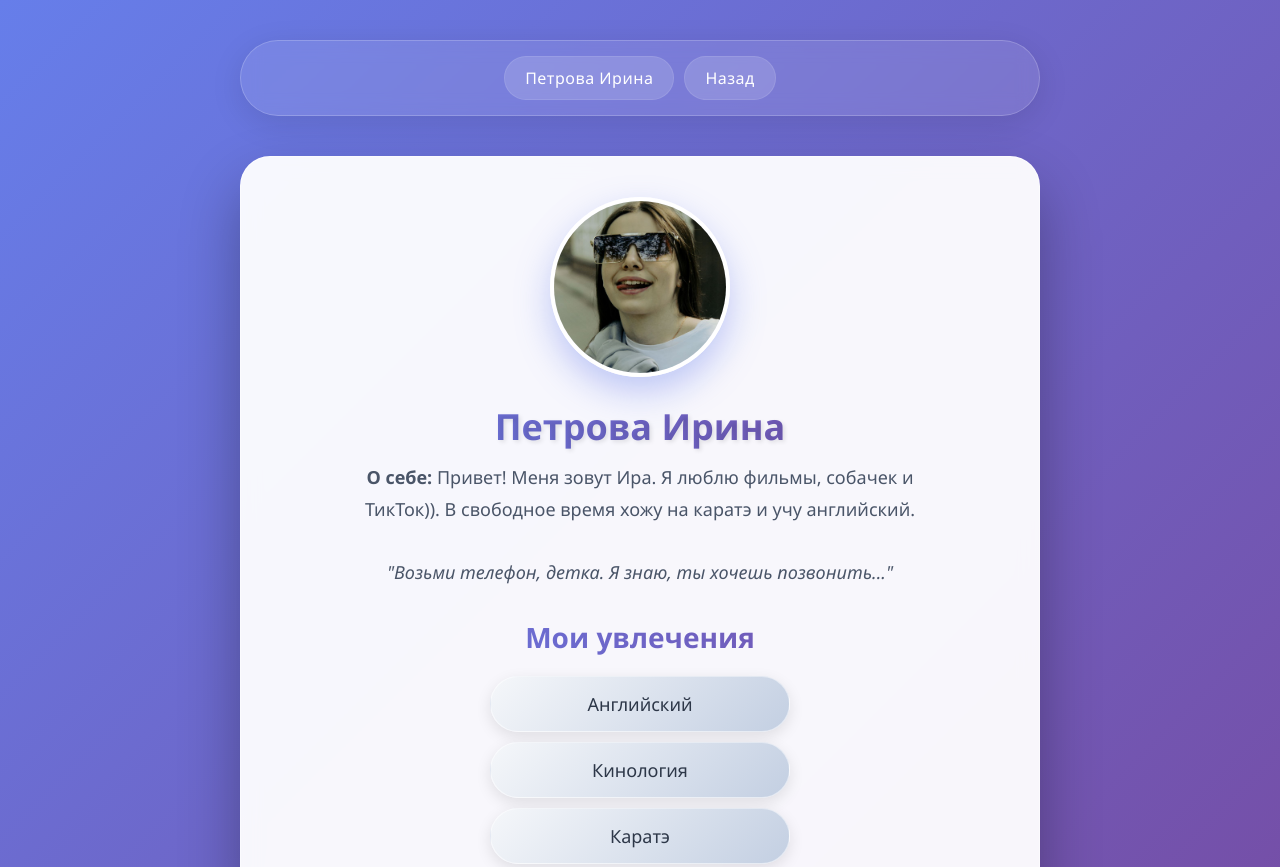
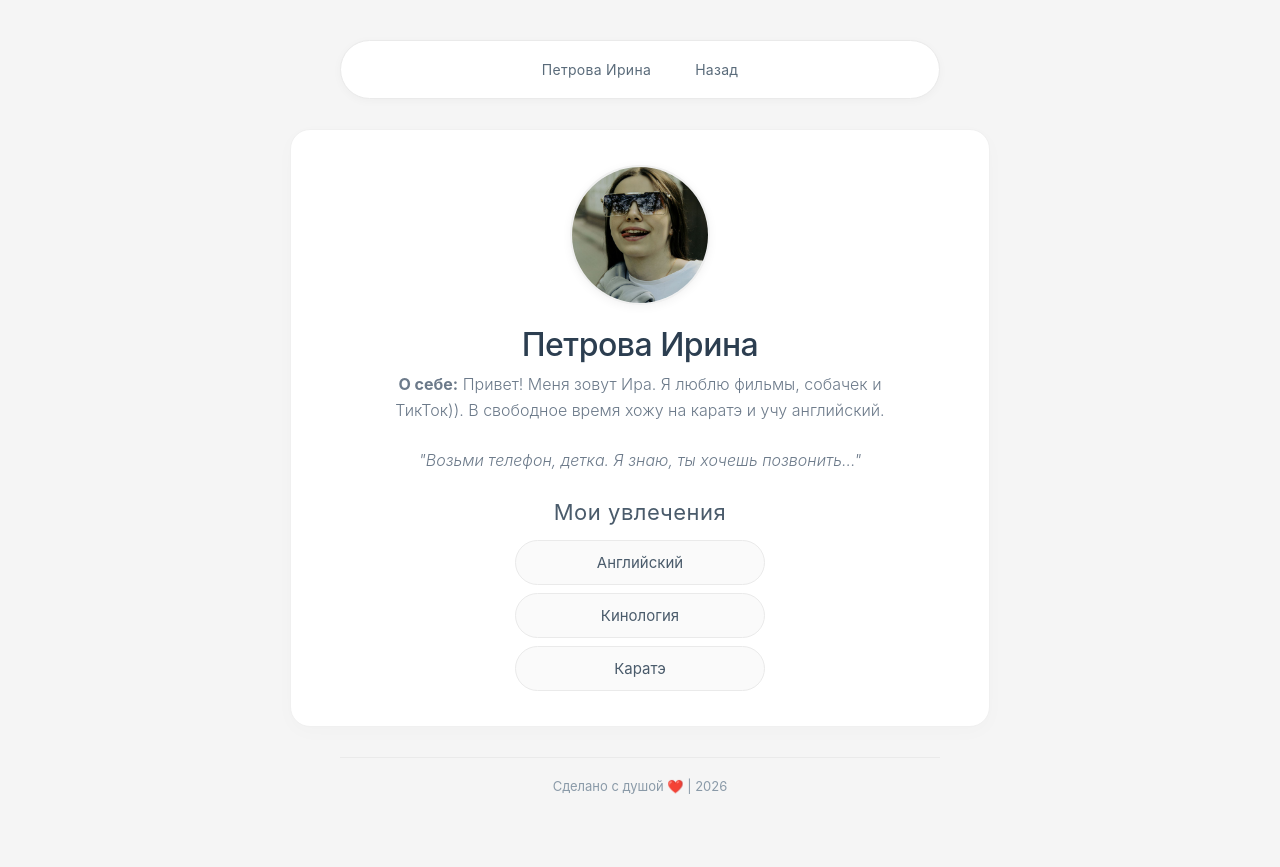
Before and after one commit to Irriska-creator/my_test, a plain HTML site: page petrova/petrova.html in a window 1280 px wide. Shown: the top 867 px of the page. Drawn offline with Linux system fonts and the light colour scheme.

Commit message:
New design

```diff
--- a/petrova/style.css
+++ b/petrova/style.css
@@ -2,99 +2,109 @@
   margin: 0;
   padding: 0;
   box-sizing: border-box;
-  transition: all 0.3s ease;
+  transition: all 0.2s ease;
 }
 
 body {
-  font-family: 'Poppins', 'Segoe UI', sans-serif;
-  background: linear-gradient(135deg, #667eea 0%, #764ba2 100%);
+  font-family: 'Inter', -apple-system, BlinkMacSystemFont, 'Segoe UI', sans-serif;
+  background: #f5f5f5;
   min-height: 100vh;
   padding: 20px;
+  color: #2c3e50;
 }
 
+/* Простой header */
 header {
-  background: rgba(255, 255, 255, 0.1);
-  backdrop-filter: blur(10px);
-  padding: 15px;
-  border-radius: 50px;
+  background: white;
+  padding: 12px;
+  border-radius: 40px;
   margin: 20px auto;
-  max-width: 800px;
+  max-width: 600px;
   display: flex;
   justify-content: center;
   flex-wrap: wrap;
-  gap: 10px;
-  box-shadow: 0 8px 32px rgba(0,0,0,0.1);
-  border: 1px solid rgba(255,255,255,0.2);
+  gap: 8px;
+  box-shadow: 0 2px 10px rgba(0,0,0,0.03);
+  border: 1px solid #eaeaea;
 }
 
 header a {
-  color: white;
+  color: #5a6b7a;
   text-decoration: none;
-  padding: 10px 20px;
+  padding: 8px 18px;
   border-radius: 30px;
-  background: rgba(255,255,255,0.15);
-  border: 1px solid rgba(255,255,255,0.1);
-  font-weight: 500;
-  letter-spacing: 0.5px;
+  background: transparent;
+  font-weight: 400;
+  font-size: 14px;
+  letter-spacing: 0.3px;
 }
 
 header a:hover {
-  background: white;
-  color: #667eea;
-  transform: translateY(-2px);
-  box-shadow: 0 10px 25px rgba(0,0,0,0.2);
+  background: #f0f0f0;
+  color: #2c3e50;
+  transform: none;
+  box-shadow: none;
 }
 
+/* Профиль */
 .profile {
-  max-width: 800px;
-  margin: 40px auto;
-  background: rgba(255, 255, 255, 0.95);
-  backdrop-filter: blur(10px);
-  padding: 40px;
-  border-radius: 30px;
-  box-shadow: 0 30px 60px rgba(0,0,0,0.3);
+  max-width: 700px;
+  margin: 30px auto;
+  background: white;
+  padding: 35px;
+  border-radius: 20px;
+  box-shadow: 0 5px 20px rgba(0,0,0,0.02);
   text-align: center;
-  border: 1px solid rgba(255,255,255,0.5);
+  border: 1px solid #f0f0f0;
 }
 
 .profile img {
-  width: 180px;
-  height: 180px;
+  width: 140px;
+  height: 140px;
   border-radius: 50%;
   object-fit: cover;
-  border: 4px solid white;
-  box-shadow: 0 15px 35px rgba(102, 126, 234, 0.4);
-  margin-bottom: 25px;
+  border: 2px solid #f0f0f0;
+  box-shadow: 0 2px 10px rgba(0,0,0,0.05);
+  margin-bottom: 20px;
 }
 
 .profile img:hover {
-  transform: scale(1.05) rotate(5deg);
-  box-shadow: 0 20px 40px rgba(102, 126, 234, 0.6);
+  transform: scale(1.02);
+  box-shadow: 0 5px 15px rgba(0,0,0,0.08);
 }
 
 .profile h1 {
-  background: linear-gradient(45deg, #667eea, #764ba2);
-  -webkit-background-clip: text;
-  -webkit-text-fill-color: transparent;
-  font-size: 36px;
-  margin-bottom: 10px;
-  text-shadow: 2px 2px 4px rgba(0,0,0,0.1);
+  color: #2c3e50;
+  font-size: 32px;
+  font-weight: 500;
+  margin-bottom: 8px;
+  letter-spacing: -0.5px;
+  background: none;
+  -webkit-text-fill-color: #2c3e50;
 }
 
 .profile p {
-  color: #4a5568;
-  font-size: 18px;
-  line-height: 1.8;
-  max-width: 600px;
-  margin: 0 auto 30px;
+  color: #6c7a8a;
+  font-size: 16px;
+  line-height: 1.6;
+  max-width: 500px;
+  margin: 0 auto 25px;
+  font-weight: 300;
+}
+
+/* Хобби */
+.hobbies {
+  margin-top: 25px;
 }
 
 .hobbies h2 {
-  font-size: 28px;
-  background: linear-gradient(45deg, #667eea, #764ba2);
-  -webkit-background-clip: text;
-  -webkit-text-fill-color: transparent;
-  margin-bottom: 20px;
+  font-size: 22px;
+  font-weight: 400;
+  color: #4a5b6b;
+  margin-bottom: 15px;
+  letter-spacing: 0.5px;
+  background: none;
+  -webkit-text-fill-color: #4a5b6b;
 }
 
 .hobbies ul {
@@ -102,36 +112,85 @@
   padding: 0;
   display: flex;
   flex-direction: column;
-  gap: 10px;
+  gap: 8px;
+  align-items: center;
 }
 
 .hobbies ul li {
-  background: linear-gradient(135deg, #f5f7fa 0%, #c3cfe2 100%);
-  padding: 15px 25px;
-  margin: 0 auto;
+  background: #fafafa;
+  padding: 12px 25px;
   width: fit-content;
-  min-width: 300px;
-  border-radius: 50px;
-  font-size: 18px;
-  font-weight: 500;
-  color: #2d3748;
-  box-shadow: 0 5px 15px rgba(0,0,0,0.1);
-  border: 1px solid rgba(255,255,255,0.5);
+  min-width: 250px;
+  border-radius: 40px;
+  font-size: 15px;
+  font-weight: 400;
+  color: #4a5b6b;
+  box-shadow: none;
+  border: 1px solid #eaeaea;
+  transition: all 0.2s;
 }
 
 .hobbies ul li:hover {
-  background: linear-gradient(45deg, #667eea, #764ba2);
-  color: white;
-  transform: translateX(10px) scale(1.05);
-  box-shadow: 0 15px 30px rgba(102, 126, 234, 0.5);
+  background: #f0f0f0;
+  color: #2c3e50;
+  transform: none;
+  box-shadow: none;
+  border-color: #d0d0d0;
 }
 
+/* Футер */
 footer {
   text-align: center;
-  margin: 40px auto;
-  color: rgba(255,255,255,0.9);
-  font-size: 16px;
-  max-width: 800px;
+  margin: 30px auto;
+  color: #8a9aa8;
+  font-size: 13px;
+  max-width: 600px;
   padding: 20px;
-  border-top: 1px solid rgba(255,255,255,0.2);
+  border-top: 1px solid #eaeaea;
 }
+
+/* Дополнительные элементы для минимализма */
+.section-divider {
+  width: 40px;
+  height: 2px;
+  background: #e0e0e0;
+  margin: 20px auto;
+}
+
+.stat-item {
+  display: inline-block;
+  margin: 0 15px;
+  text-align: center;
+}
+
+.stat-value {
+  font-size: 20px;
+  font-weight: 400;
+  color: #2c3e50;
+}
+
+.stat-label {
+  font-size: 12px;
+  color: #8a9aa8;
+  margin-top: 4px;
+}
+
+/* Адаптивность */
+@media (max-width: 600px) {
+  body {
+    padding: 15px;
+  }
+
+  .profile {
+    padding: 25px;
+  }
+
+  .profile h1 {
+    font-size: 28px;
+  }
+
+  .hobbies ul li {
+    min-width: 200px;
+    font-size: 14px;
+  }
+}
```
